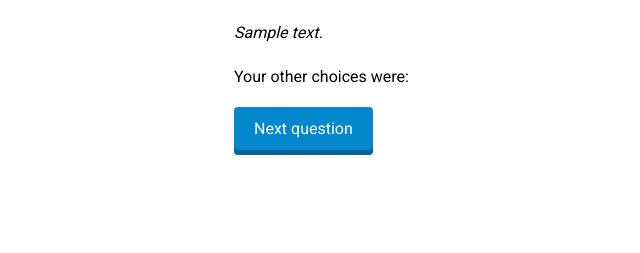
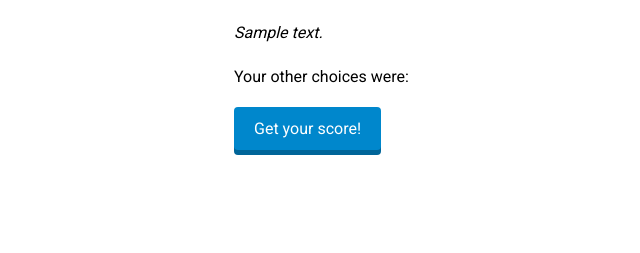
Before and after one commit to linbug/planigale, a Python web app: template templates/answer.html in a window 1280 px wide. Shown: the part 547-800 px from the top of the page, without its empty margins (106-746 px from the left). Run offline with Jinja, Linux system fonts and the light colour scheme; the template is opened without the code that fills it: most values are stand-ins (such as "Sample title", 1, 10 or a date in 2020); grey boxes marked "Sample" are stand-in pictures.

Commit message:
Last answer button now says get summary; closes #24

```diff
--- a/planigale_flask.py
+++ b/planigale_flask.py
@@ -98,6 +98,7 @@ def answer():
 
     return render_template('answer.html',
                             question_num = game.question_num,
+                            total_questions = game.total_questions,
                             question = game.curr_question,
                             validation = validation)
 
--- a/templates/answer.html
+++ b/templates/answer.html
@@ -37,7 +37,8 @@
 </ul>
 
 <form method="post" action = "/next">
-<button type="submit" >  Next question </button>
+
+<button type="submit" > {%if question_num == total_questions%} Get your score! {%else%} Next question {%endif%} </button>
 </form>
 
 </div>
```
